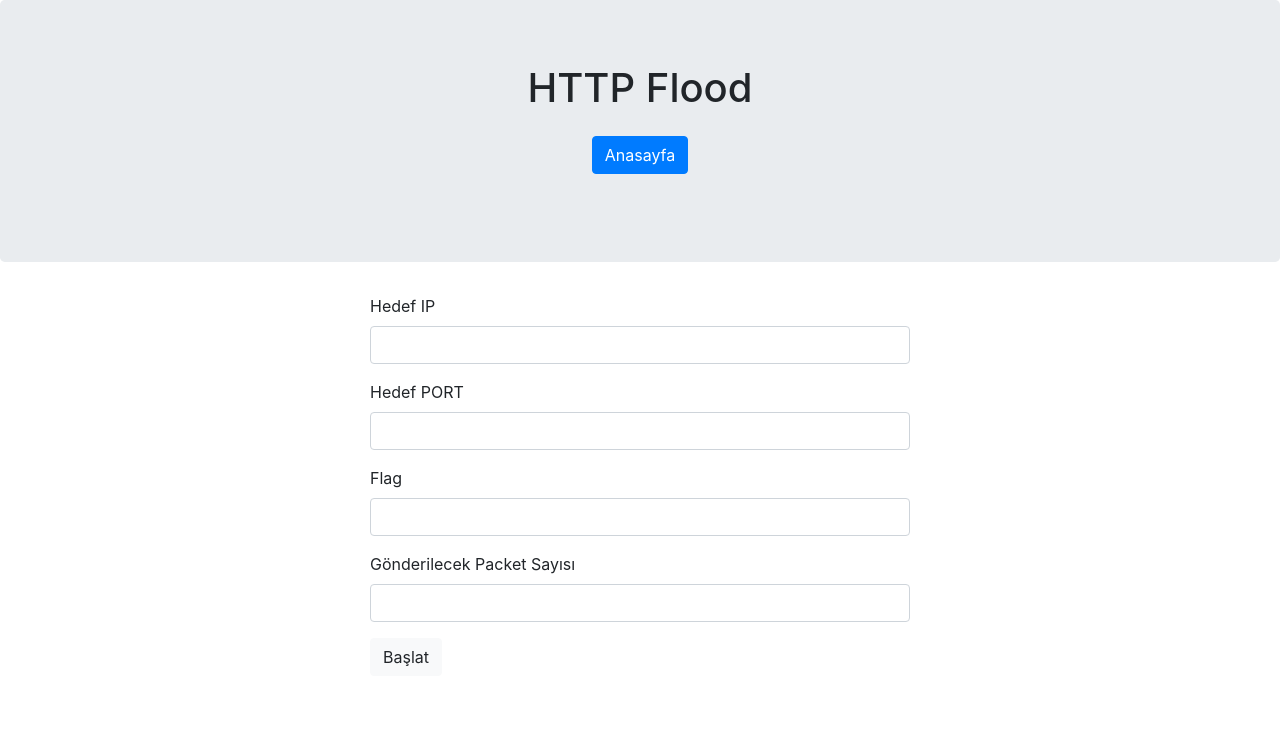
After one commit to ErdemStar/Django-DDOS, a Django app: page /Http_Flood/ in a window 1280 px wide. The commit adds this page. Shown: the top 732 px of the page. Run offline with Django 3.2, Linux system fonts and the light colour scheme; some libraries are stand-ins or nearby versions.

Commit message:
Http_Flood.html oluşturuldu devamında views'e Http_Flood için fonksiyon yazıldı url kısmı oluşturuldu.Index kısmından bu sayfası erişim yapıldı

```diff
--- a/DDOS/urls.py
+++ b/DDOS/urls.py
@@ -18,5 +18,7 @@ from django.contrib import admin
 from Manage import views
 urlpatterns = [
     url(r'^admin/', admin.site.urls),
+    url(r'^$', views.redirect),
     url(r'^index/',  views.index),
+    url(r'^Http_Flood/', views.Http_Flood),
 ]
--- /dev/null
+++ b/Manage/Template/HTML/Http_Flood.html
@@ -0,0 +1,82 @@
+<!doctype html>
+<html lang="en">
+  <head>
+    <!-- Required meta tags -->
+    <meta charset="utf-8">
+    <meta name="viewport" content="width=device-width, initial-scale=1, shrink-to-fit=no">
+
+    <!-- Bootstrap CSS -->
+    <link rel="stylesheet" href="https://maxcdn.bootstrapcdn.com/bootstrap/4.0.0/css/bootstrap.min.css" integrity="sha384-Gn5384xqQ1aoWXA+058RXPxPg6fy4IWvTNh0E263XmFcJlSAwiGgFAW/dAiS6JXm" crossorigin="anonymous">
+
+    <title>Http Flood</title>
+  </head>
+  <body>
+
+    <section class="jumbotron text-center">
+        <div class="container">
+          <h1 class="jumbotron-heading">HTTP Flood</h1>
+          <p class="lead text-muted"></p>
+          <p>
+            <a href="/index" class="btn btn-primary my-2">Anasayfa</a>
+          </p>
+        </div>
+      </section>
+
+    <div class="container">
+        <div class="row">
+
+
+            <div class="col-md-3"></div>
+
+            <div class="col-md-6" style="margin-bottom: 5%">
+
+                <form action="/Http_Flood/" method="post">
+                  {% csrf_token %}
+
+                  <div class="form-group">
+                    <label for="formGroupExampleInput1">Hedef IP</label>
+                    <input type="text" class="form-control" id="dst" name="dst" placeholder="">
+                  </div>
+
+                  <div class="form-group">
+                    <label for="formGroupExampleInput2">Hedef PORT</label>
+                    <input type="text" class="form-control" id="dport" name="dport" placeholder="">
+                  </div>
+
+
+                  <div class="form-group">
+                    <label for="formGroupExampleInput3">Flag</label>
+                    <input type="text" class="form-control" id="flag" name="flag" placeholder="">
+                  </div>
+
+
+                  <div class="form-group">
+                    <label for="formGroupExampleInput4">Gönderilecek Packet Sayısı</label>
+                    <input type="text" class="form-control" id="count" name="count" placeholder="">
+                  </div>
+
+                  <button type="submit"  class="btn btn-light">Başlat</button>
+
+                </form>
+
+            </div>
+
+            <div class="col-md-3"></div>
+
+
+        </div> <!-- row -->
+
+
+    </div> <!-- container -->
+
+
+
+
+
+    <!-- Optional JavaScript -->
+    <!-- jQuery first, then Popper.js, then Bootstrap JS -->
+    <script src="https://code.jquery.com/jquery-3.2.1.slim.min.js" integrity="sha384-KJ3o2DKtIkvYIK3UENzmM7KCkRr/rE9/Qpg6aAZGJwFDMVNA/GpGFF93hXpG5KkN" crossorigin="anonymous"></script>
+    <script src="https://cdnjs.cloudflare.com/ajax/libs/popper.js/1.12.9/umd/popper.min.js" integrity="sha384-ApNbgh9B+Y1QKtv3Rn7W3mgPxhU9K/ScQsAP7hUibX39j7fakFPskvXusvfa0b4Q" crossorigin="anonymous"></script>
+    <script src="https://maxcdn.bootstrapcdn.com/bootstrap/4.0.0/js/bootstrap.min.js" integrity="sha384-JZR6Spejh4U02d8jOt6vLEHfe/JQGiRRSQQxSfFWpi1MquVdAyjUar5+76PVCmYl" crossorigin="anonymous"></script>
+  </body>
+</html>
--- a/Manage/Template/HTML/index.html
+++ b/Manage/Template/HTML/index.html
@@ -43,7 +43,7 @@
                 <div class="card" style="width: 18rem;">
                     <img src="{% static "image/background.png" %}" alt="My image"/>
                     <div class="card-body">
-                    <a href="#" class="btn btn-primary" style="margin-left: 25%;">HTTP Flood</a>
+                    <a href="/Http_Flood" class="btn btn-primary" style="margin-left: 25%;">HTTP Flood</a>
                     </div>
                  </div>
 
--- a/Manage/views.py
+++ b/Manage/views.py
@@ -1,11 +1,22 @@
 # -*- coding: utf-8 -*-
 from __future__ import unicode_literals
-
 from django.shortcuts import render
 from Scripts.Hello import *
+from django.http import HttpResponseRedirect
 
 
+def redirect(request):
+    return HttpResponseRedirect("index")
 
 def index(request):
-    Hi()
     return render( request , "index.html" , {})
+
+def Http_Flood(request):
+    if request.method == "POST":
+        dst     = request.POST["dst"]
+        port    = request.POST["dport"]
+        flag    = request.POST["flag"]
+        count   = request.POST["count"]
+        print dst,port,flag,count
+
+    return render(request, "Http_Flood.html", {})
```
Also changed, not shown: __init__.py (deleted).
